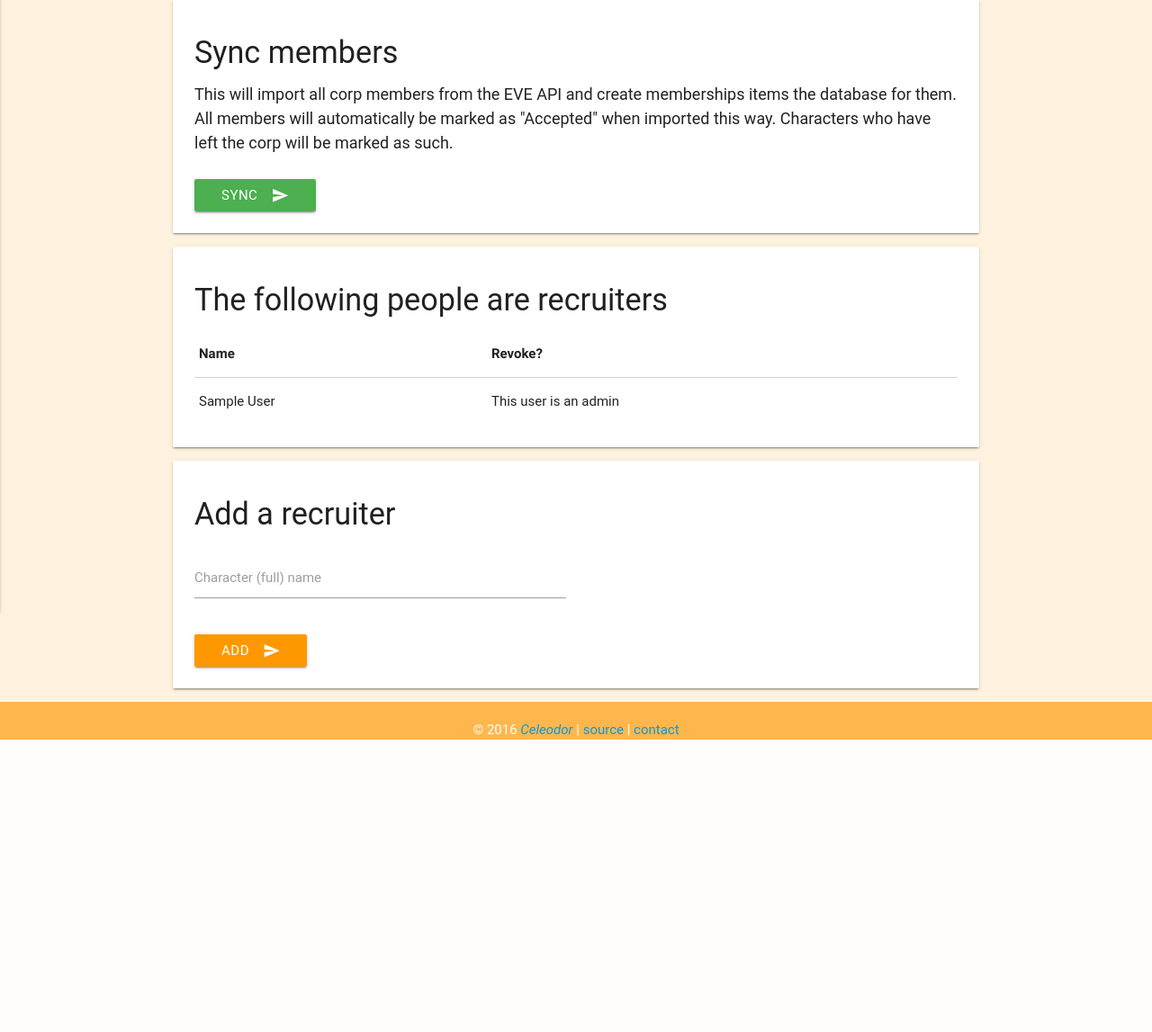
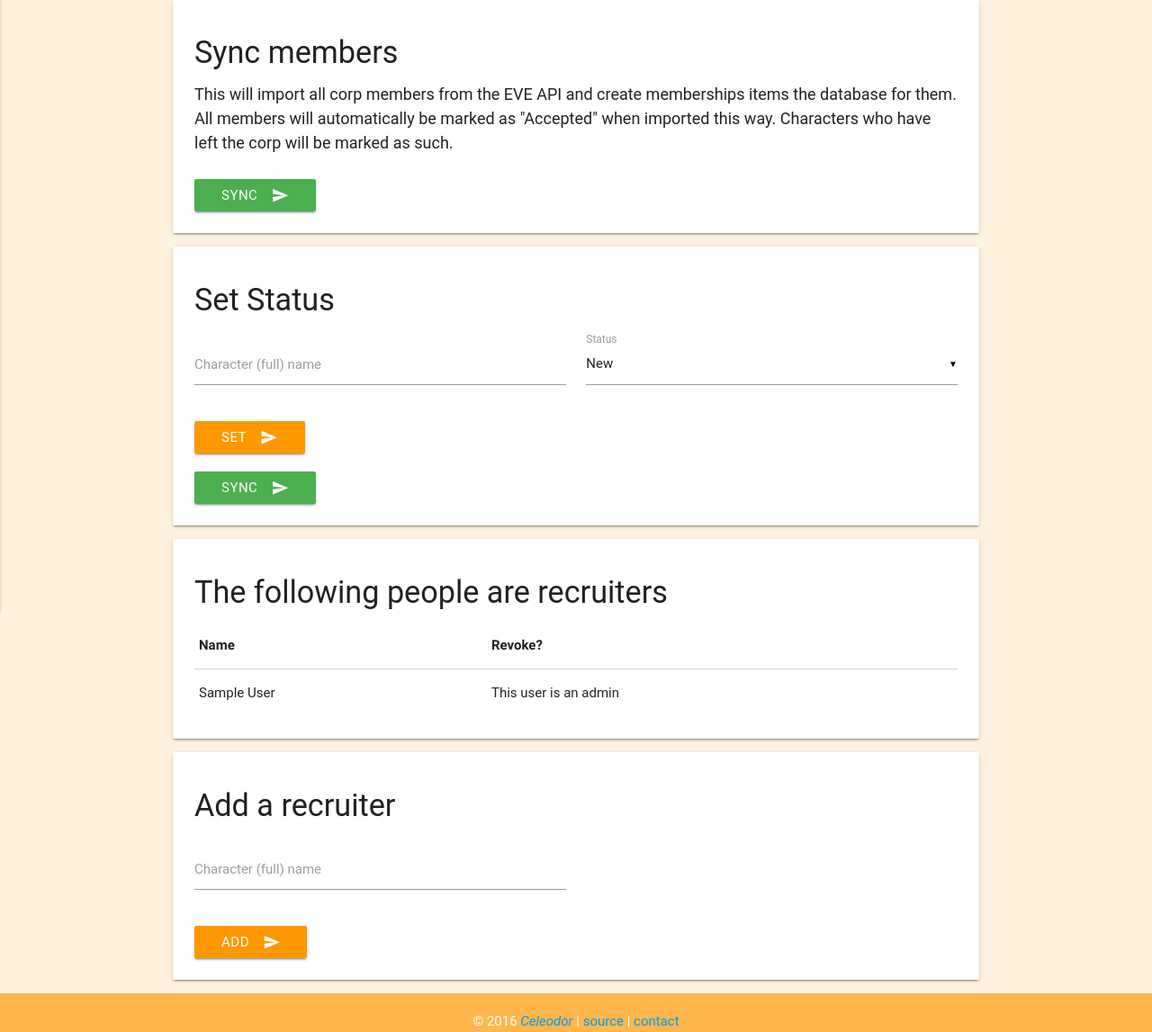
Before and after one commit to Celeo/GETIN-Auth, a Flask app: page /admin in a window 1280 px wide. Shown: the part 180-1327 px from the top of the page at 90% size. Before the commit the page ends 1002 px from the top, so only its background shows below. Run offline with Flask 2, Linux system fonts and the light colour scheme; a user stored in the database is signed in; tables that the repository leaves empty hold one stand-in row (values such as "Sample post"); parts of the project's set-up code (start-up, migrations or seed data) failed here and were passed over; some libraries are stand-ins or nearby versions; some web fonts are replaced.

Commit message:
Add admin form to set member status

```diff
--- a/hr/app.py
+++ b/hr/app.py
@@ -227,6 +227,41 @@ def admin():
     recruiters.extend([user.member for user in User.query.filter_by(admin=True).all()])
     recruiters = sorted(set(recruiters), key=lambda x: x.character_name)
     return render_template('admin.html', admins=admins, recruiters=recruiters)
+
+
+@app.route('/admin/set_status', methods=['POST'])
+@login_required
+def admin_set_status():
+    """
+    This transient endpoint allows an admin to set the
+    status of a member.
+
+    Methods:
+        POST
+
+    Args:
+        None
+
+    Returns:
+        redirect to the admin endpoint
+    """
+    if not current_user.admin:
+        return redirect(url_for('index'))
+    if not request.method == 'POST':
+        return redirect(url_for('admin'))
+    name = request.form.get('name', None)
+    status = request.form.get('status', 'New')
+    if not name or not status:
+        flash('Missing name or status', 'error')
+        return redirect(url_for('admin'))
+    member = Member.query.filter_by(character_name=name).first()
+    if not member:
+        flash('Unknown member name', 'error')
+        return redirect(url_for('admin'))
+    member.status = status
+    db.session.commit()
+    flash('User status changed for ' + name + ' to ' + status, 'success')
+    return redirect(url_for('admin'))
 
 
 @app.route('/admin/revoke/<name>')
--- a/hr/templates/admin.html
+++ b/hr/templates/admin.html
@@ -9,6 +9,7 @@
             $(this).text('Importing ...');
             window.location.href = "{{ url_for('sync') }}";
         });
+        $('select').material_select();
     });
 </script>
 {% endblock head %}
@@ -24,6 +25,39 @@
         be marked as "Accepted" when imported this way. Characters who have
         left the corp will be marked as such.<br><br>
     </p>
+    <a class="btn waves-effect waves-light green" id="import" href="#">Sync
+        <i class="material-icons right">send</i>
+    </a>
+</div>
+
+<div class="card-panel">
+    <h4>Set Status</h4>
+    <form action="{{ url_for('admin_set_status') }}" method="POST" class="col s12">
+        <div class="row">
+            <div class="input-field col s6">
+                <label for="name">Character (full) name</label>
+                <input type="text" name="name" required>
+            </div>
+            <div class="input-field col s6">
+                <select name="status">
+                    <option value="New">New</option>
+                    <option value="Ready to be interviewed">Ready to be interviewed</option>
+                    <option value="Ready to be accepted">Ready to be accepted</option>
+                    <option value="Accepted">Accepted</option>
+                    <option value="Recruiter">Recruiter</option>
+                    <option value="Left">Left</option>
+                </select>
+                <label for="status">Status</label>
+            </div>
+        </div>
+        <div class="row">
+            <div class="col s6">
+                <button class="btn waves-effect waves-light orange" type="submit" name="action">set
+                    <i class="material-icons right">send</i>
+                </button>
+            </div>
+        </div>
+    </form>
     <a class="btn waves-effect waves-light green" id="import" href="#">Sync
         <i class="material-icons right">send</i>
     </a>
```
